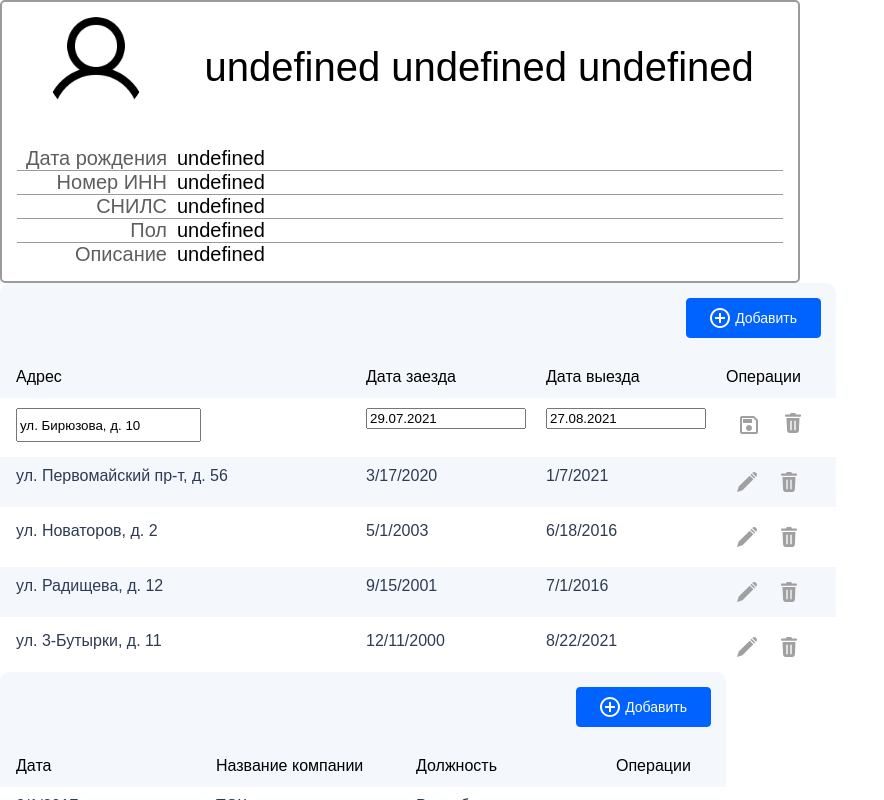
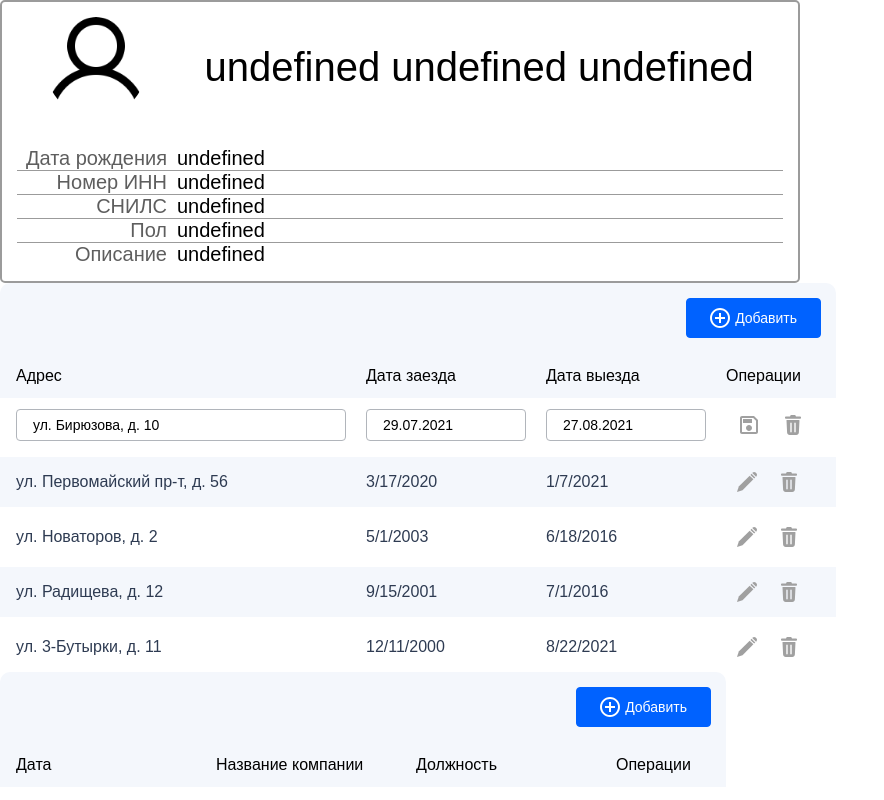
Before and after one commit to franze6/puppy-project, a React app: page /persons/1 in a window 1280 px wide. Both pictures are taken after a click on the element 747 px from the left and 423 px from the top of the page. Shown: the top 800 px of the page, without its empty margins (0-884 px from the left). Built offline with nearby package versions, Linux system fonts and the light colour scheme; no server answers.

Commit message:
FIX: Edit input

```diff
--- a/package.json
+++ b/package.json
@@ -73,6 +73,7 @@
   "dependencies": {
     "classnames": "^2.3.1",
     "core-js": "^3.18.1",
+    "nanoid": "^3.1.29",
     "prop-types": "^15.7.2",
     "react": "^17.0.2",
     "react-datepicker": "^4.2.1",
--- a/src/Components/Cell/DateCell.jsx
+++ b/src/Components/Cell/DateCell.jsx
@@ -2,6 +2,8 @@ import React from 'react';
 import PropTypes from 'prop-types';
 import DatePicker from 'react-datepicker';
 import 'react-datepicker/dist/react-datepicker.css';
+
+import Input from '../Kit/Input/Input';
 
 import styles from './DateCell.scss';
 
@@ -13,6 +15,14 @@ const DateCell = ({ value, isEdit, onChange }) => {
         selected={new Date(value).toString() === 'Invalid Date' ? '' : new Date(value)}
         onChange={e => onChange(e)}
         className={styles.customInput}
+        customInput={
+          <Input
+            hasCloseIcon={false}
+            placeholder={'Дата'}
+            size={'small'}
+            value={new Date(value).toString() === 'Invalid Date' ? '' : new Date(value)}
+          />
+        }
       />
     );
   }
--- a/src/Components/Cell/DefaultCell.jsx
+++ b/src/Components/Cell/DefaultCell.jsx
@@ -1,9 +1,20 @@
 import React from 'react';
 import PropTypes from 'prop-types';
 
+import Input from '../Kit/Input/Input';
+
 const DefaultCell = ({ value, isEdit, onChange }) => {
   if (isEdit) {
-    return <input type="text" value={value} onChange={e => onChange(e.target.value)} />;
+    return (
+      <Input
+        type="text"
+        size={'small'}
+        value={value}
+        onChange={e => onChange(e.target.value)}
+        placeholder={'Введите значение...'}
+        hasCloseIcon={false}
+      />
+    );
   }
   return <div>{value}</div>;
 };
--- a/src/Components/Kit/Input/Input.jsx
+++ b/src/Components/Kit/Input/Input.jsx
@@ -8,7 +8,20 @@ import Icon from '../Icon/Icon';
 
 import style from './Input.scss';
 
-const Input = memo(({ placeholder, isError, onChange, value, onCrossButtonClick, onEnterKeyDown, className, size }) => {
+const Input = memo(
+  ({
+    placeholder,
+    isError,
+    onChange,
+    value,
+    onCrossButtonClick,
+    onEnterKeyDown,
+    className,
+    size,
+    suffix,
+    hasCloseIcon,
+    onClick,
+  }) => {
     const onChangeHandler = val => {
       onChange(val);
     };
@@ -30,15 +43,18 @@ const Input = memo(({ placeholder, isError, onChange, value, onCrossButtonClick,
           className={cn(style.input, classes, className)}
           onChange={e => onChangeHandler(e.target.value)}
           onKeyDown={onKeyDown}
+          onClick={onClick}
         />
-      {value && (
+        {value && hasCloseIcon && (
           <button onClick={onCrossButtonClick} className={cn(style.cross, style.button)} type="button">
             <Icon name="clear" className={style.icon} />
           </button>
         )}
+        {suffix && <div className={style.suffix}>{suffix}</div>}
       </div>
     );
-});
+  },
+);
 
 Input.propTypes = {
   placeholder: PropTypes.string.isRequired,
@@ -49,6 +65,9 @@ Input.propTypes = {
   onEnterKeyDown: PropTypes.func,
   className: PropTypes.string,
   size: PropTypes.string,
+  hasCloseIcon: PropTypes.bool,
+  onClick: PropTypes.func,
+  suffix: PropTypes.node,
 };
 
 Input.defaultProps = {
@@ -59,6 +78,9 @@ Input.defaultProps = {
   onEnterKeyDown: () => {},
   className: '',
   size: '',
+  hasCloseIcon: true,
+  suffix: null,
+  onClick: () => {},
 };
 
 Input.displayName = 'SearchInput';
--- a/src/Components/Kit/Input/Input.scss
+++ b/src/Components/Kit/Input/Input.scss
@@ -10,12 +10,12 @@
   height: 40px;
   border-radius: 4px;
   border: 1px solid #b1b5bb;
-  padding: 0 5px 0 35px;
+  padding: 0 16px;
   font-size: 16px;
 
   &:focus {
     outline: 0;
-    padding: 0 5px 0 35px;
+    padding: 15px;
     border: 2px solid #0062ff;
   }
 
@@ -77,3 +77,11 @@
     fill: #022d9a;
   }
 }
+
+.suffix {
+  position: absolute;
+  right: 16px;
+  display: flex;
+  align-items: center;
+  justify-content: center;
+}
--- /dev/null
+++ b/src/Components/Search/InputSearch/InputSearch.jsx
@@ -0,0 +1,39 @@
+import React from 'react';
+
+import PropTypes from 'prop-types';
+
+import Input from '../../Kit/Input/Input';
+import Icon from '../../Kit/Icon/Icon';
+
+import styles from './InputSearch.scss';
+
+const InputSearch = ({ value, onChange, onEnterKeyDown, onCrossButtonClick }) => {
+  return (
+    <div className={styles.rectangle}>
+      <Input
+        placeholder={'Введите фамилию полностью...'}
+        value={value}
+        onChange={onChange}
+        onEnterKeyDown={onEnterKeyDown}
+        className={styles.searchInput}
+        onCrossButtonClick={onCrossButtonClick}
+      />
+      <Icon name="search" className={styles.icon} />
+    </div>
+  );
+};
+
+InputSearch.propTypes = {
+  value: PropTypes.string,
+  onChange: PropTypes.func,
+  onCrossButtonClick: PropTypes.func,
+  onEnterKeyDown: PropTypes.func,
+};
+InputSearch.defaultProps = {
+  value: '',
+  onChange: () => {},
+  onCrossButtonClick: () => {},
+  onEnterKeyDown: () => {},
+};
+
+export default InputSearch;
--- /dev/null
+++ b/src/Components/Search/InputSearch/InputSearch.scss
@@ -0,0 +1,21 @@
+.rectangle {
+  position: relative;
+}
+
+.icon {
+  position: absolute;
+  bottom: 0;
+  top: 10px;
+  left: 10px;
+}
+
+.searchInput {
+  width: 280px;
+  background: #dae1ec;
+  border-radius: 4px;
+  padding: 0 5px 0 35px;
+
+  &:focus {
+    padding: 0 5px 0 35px;
+  }
+}
--- a/src/Components/Search/Search.jsx
+++ b/src/Components/Search/Search.jsx
@@ -4,26 +4,19 @@ import PropTypes from 'prop-types';
 
 import Button from '../Kit/Button/Button';
 
-import Input from '../Kit/Input/Input';
-import Icon from '../Kit/Icon/Icon';
-
 import styles from './Search.scss';
+import InputSearch from './InputSearch/InputSearch';
 
 const Search = ({ onSearch }) => {
   const [input, setInput] = useState('');
   return (
     <div className={styles.fieldSearch}>
-      <div className={styles.rectangle}>
-        <Input
-          placeholder={'Введите фамилию полностью...'}
-          value={input}
-          onChange={setInput}
-          onEnterKeyDown={() => onSearch(input)}
-          className={styles.searchInput}
-          onCrossButtonClick={() => setInput('')}
-        />
-        <Icon name="search" className={styles.icon} />
-      </div>
+      <InputSearch
+        onChange={setInput}
+        value={input}
+        onEnterKeyDown={() => onSearch(input)}
+        onCrossButtonClick={() => setInput('')}
+      />
       <Button className={styles.findButton} onClick={() => onSearch(input)}>
         Найти
       </Button>
--- a/src/Components/Search/Search.scss
+++ b/src/Components/Search/Search.scss
@@ -3,23 +3,6 @@
   margin: 15px 0 15px 15px;
   position: absolute;
 
-  .rectangle {
-    position: relative;
-  }
-
-  .icon {
-    position: absolute;
-    bottom: 0;
-    top: 10px;
-    left: 10px;
-  }
-
-  .searchInput {
-    width: 280px;
-    background: #dae1ec;
-    border-radius: 4px;
-  }
-
   .findButton {
     margin-left: 8px;
   }
--- a/src/Components/Table/Table.scss
+++ b/src/Components/Table/Table.scss
@@ -10,7 +10,7 @@
 .buttAdd {
   display: flex;
   justify-content: flex-end;
-  margin: 15px 15px 15px 0px;
+  margin: 15px 15px 15px 0;
 }
 
 .thead {
@@ -31,6 +31,7 @@
   display: flex;
   padding: 15px 10px;
   cursor: var(--pointer);
+  align-items: center;
 }
 
 .trow {
```
Also changed, not shown: 1 other file (tests, documents, lock files or other folders). Lines whose indentation alone changed are shown as unchanged.
